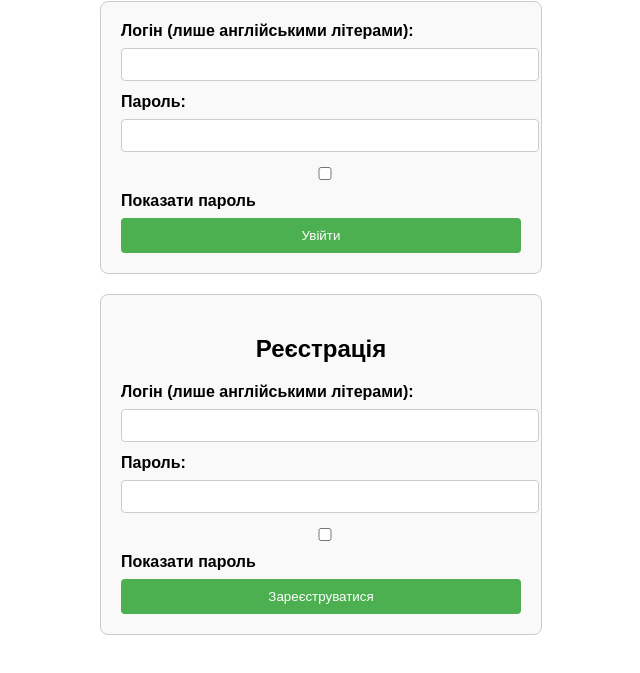
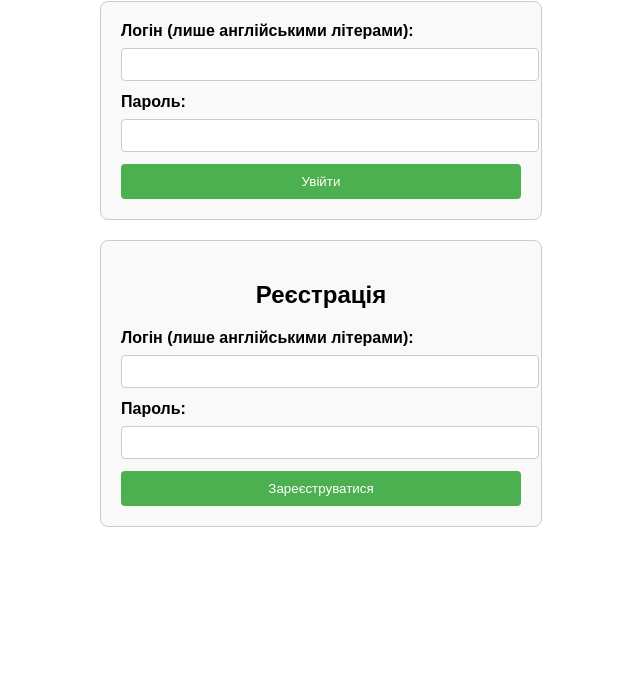
Before and after one commit to INOvibtt/registration_panel_lb_pashchenko, a plain HTML site: page index.html in a window 1280 px wide. Shown: the part 99-772 px from the top of the page, without its empty margins (319-959 px from the left). Drawn offline with Linux system fonts and the light colour scheme.

Commit message:
Update index.html

```diff
--- a/index.html
+++ b/index.html
@@ -14,26 +14,16 @@
         <form id="login-form">
             <label for="username">Логін (лише англійськими літерами):</label>
             <input type="text" id="username" pattern="[a-zA-Z]+" title="Логін повинен містити лише англійські літери" required>
-
             <label for="password">Пароль:</label>
             <input type="password" id="password" required>
-            <label>
-                <input type="checkbox" id="show-password-login"> Показати пароль
-            </label>
-
             <button type="submit">Увійти</button>
         </form>
         <form id="register-form">
             <h2>Реєстрація</h2>
             <label for="reg-username">Логін (лише англійськими літерами):</label>
             <input type="text" id="reg-username" pattern="[a-zA-Z]+" title="Логін повинен містити лише англійські літери" required>
-
             <label for="reg-password">Пароль:</label>
             <input type="password" id="reg-password" title="Пароль повинен містити мінімум 8 символів, одну велику літеру, одну маленьку літеру, одну цифру та один спеціальний символ" required>
-            <label>
-                <input type="checkbox" id="show-password-register"> Показати пароль
-            </label>
-
             <button type="submit">Зареєструватися</button>
         </form>
     </div>
```
